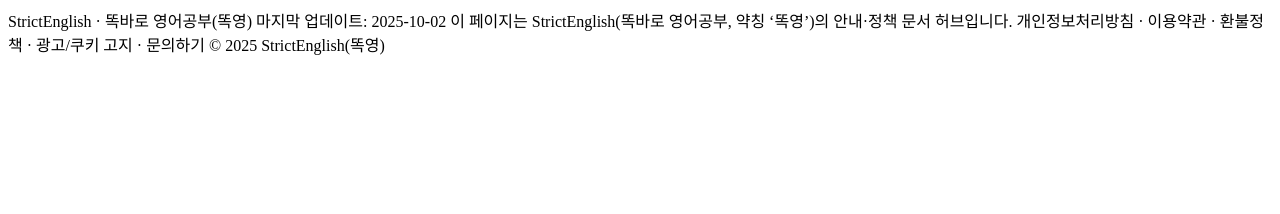
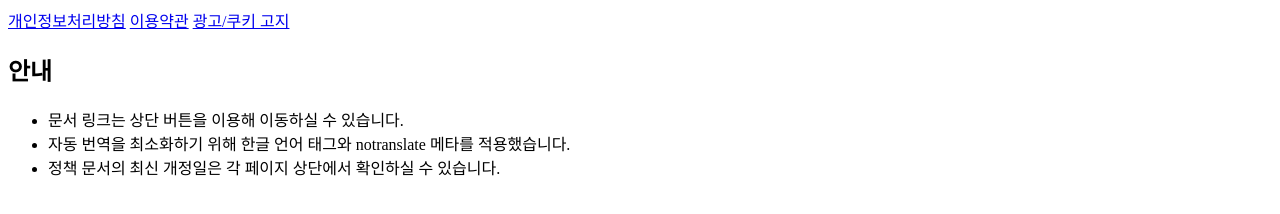
Before and after one commit to StrictEnglish/strictenglish-policy, a plain HTML site: page index.html in a window 1280 px wide. Drawn offline with Linux system fonts and the light colour scheme.

Commit message:
Update index.html

```diff
--- a/index.html
+++ b/index.html
@@ -1,6 +1,16 @@
-StrictEnglish · 똑바로 영어공부(똑영)
-마지막 업데이트: 2025-10-02
-이 페이지는 StrictEnglish(똑바로 영어공부, 약칭 ‘똑영’)의 안내·정책 문서 허브입니다.
+<div class="section links">
+  <a class="btn" href="/privacy.html">개인정보처리방침</a>
+  <a class="btn" href="/terms.html">이용약관</a>
+  <a class="btn" href="/ads.html">광고/쿠키 고지</a>
+</div>
 
-개인정보처리방침 · 이용약관 · 환불정책 · 광고/쿠키 고지 · 문의하기
-© 2025 StrictEnglish(똑영)
+<div class="hr"></div>
+
+<section class="section">
+  <h2>안내</h2>
+  <ul>
+    <li>문서 링크는 상단 버튼을 이용해 이동하실 수 있습니다.</li>
+    <li>자동 번역을 최소화하기 위해 한글 언어 태그와 notranslate 메타를 적용했습니다.</li>
+    <li>정책 문서의 최신 개정일은 각 페이지 상단에서 확인하실 수 있습니다.</li>
+  </ul>
+</section>
```
